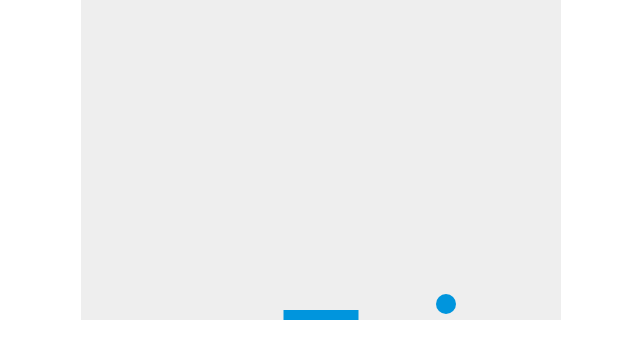
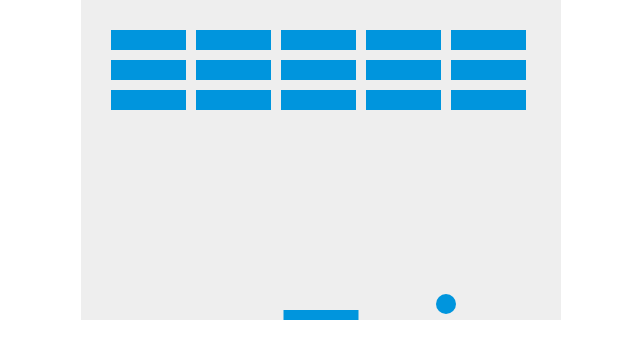
Before and after one commit to adrianghub/js-workshops-breakdown, a plain HTML site: page index.html in a window 1280 px wide. Shown: the whole page, without its empty margins (319-959 px from the left). Drawn offline with Linux system fonts and the light colour scheme.

Commit message:
06-bricks

```diff
--- a/index.html
+++ b/index.html
@@ -42,6 +42,24 @@
     let rightPressed = false;
     let leftPressed = false;
 
+    const brickRowCount = 3;
+    const brickColumnCount = 5;
+    const brickWidth = 75;
+    const brickHeight = 20;
+    const brickPadding = 10;
+    const brickOffsetTop = 30;
+    const brickOffsetLeft = 30;
+
+
+
+    const bricks = [];
+    for (let c = 0; c < brickColumnCount; c++) {
+      bricks[c] = [];
+      for (let r = 0; r < brickRowCount; r++) {
+        bricks[c][r] = { x: 0, y: 0 }
+      }
+    }
+
     function drawBall() {
       ctx.beginPath();
       ctx.arc(x, y, ballRadius, 0, Math.PI * 2);
@@ -58,10 +76,28 @@
       ctx.closePath();
     }
 
+    function drawBricks() {
+       for (let c = 0; c < brickColumnCount; c++) {
+        for (let r = 0; r < brickRowCount; r++) {
+          const brickX = c * (brickWidth + brickPadding) + brickOffsetLeft;
+          const brickY = r * (brickHeight + brickPadding) + brickOffsetTop;
+
+          bricks[c][r].x = brickX;
+          bricks[c][r].y = brickY;
+          ctx.beginPath();
+          ctx.rect(brickX, brickY, brickWidth, brickHeight);
+          ctx.fillStyle = "#0095DD";
+          ctx.fill();
+          ctx.closePath();
+        }
+       }
+    }
+
     function draw() {
       ctx.clearRect(0, 0, canvas.width, canvas.height);
+      drawBricks();
+      drawPaddle();
       drawBall();
-      drawPaddle();
       x += dx;
       y += dy;
 
@@ -71,8 +107,8 @@
         if (x > paddleX && x < paddleX + paddleWidth) {
           dy = -dy;
         } else {
-        alert("GAME OVER");
-        document.location.reload();
+        // alert("GAME OVER");
+        // document.location.reload();
         clearInterval(interval);
         }
       }
@@ -109,7 +145,7 @@
       }
     }
 
-    const interval = setInterval(draw, 10);
+    const interval = setInterval(draw, 20);
     // requestAnimationFrame(draw);
   </script>
 </body>
```
